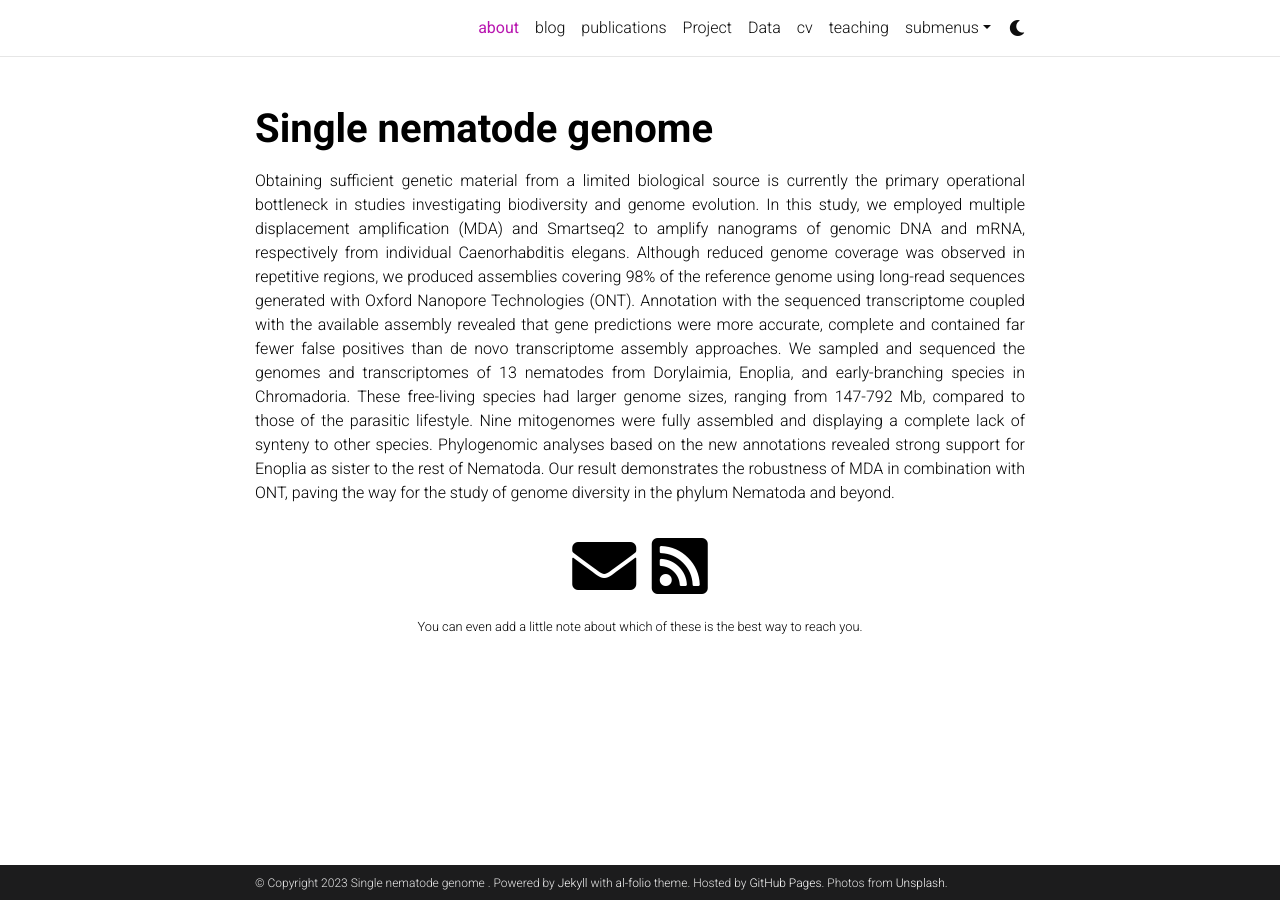
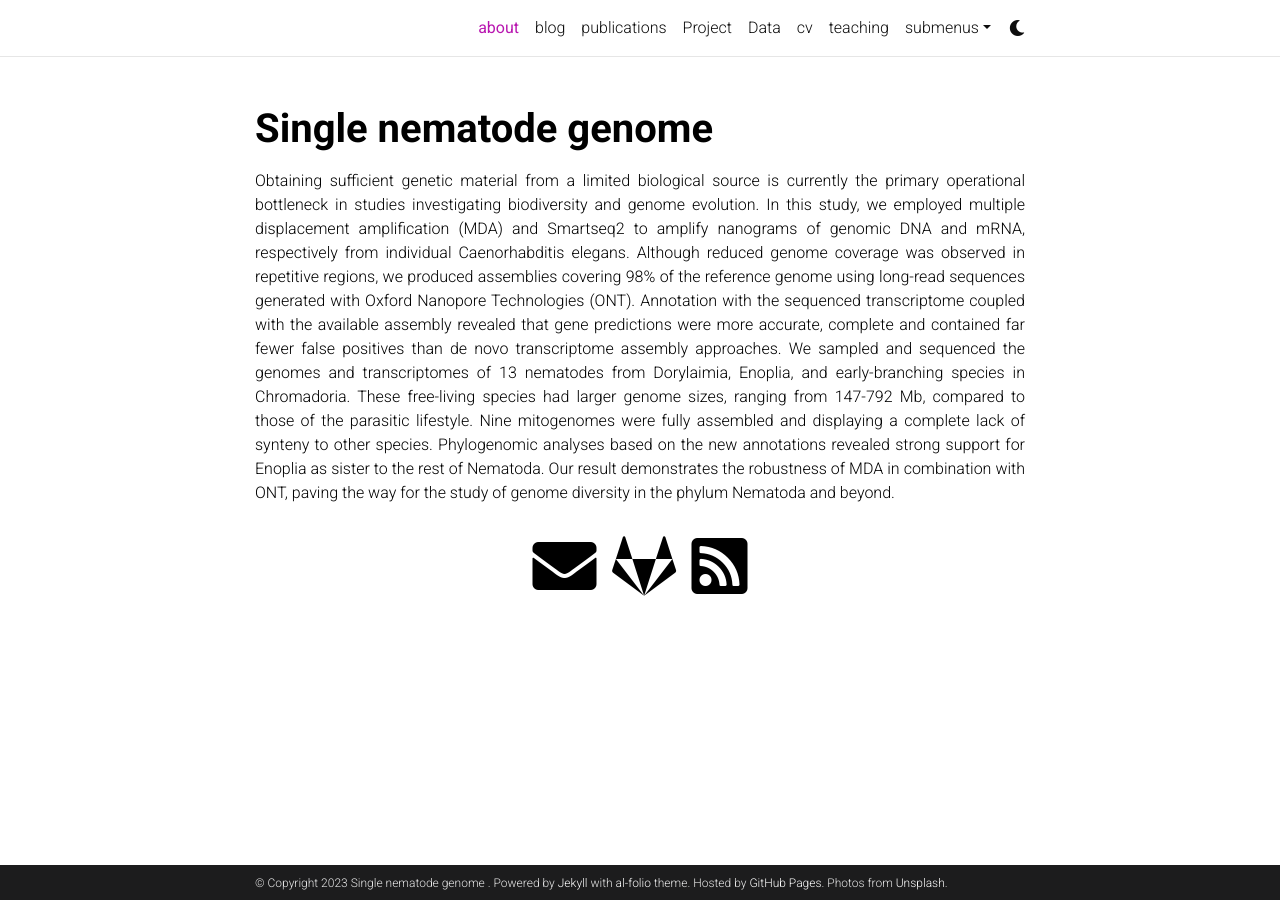
Before and after one commit to YiChienLee1010/Single-nematode-genome, a Jekyll site: the page built from _pages/about.md, in a window 1280 px wide. Built offline with Jekyll 4.4.1, drawn with Linux system fonts in a browser that asks for light colours; comment, search, counter and statistics services are not loaded; a style sheet for code colours, icons or effects is not loaded.

Commit message:
Update _config.yml

```diff
--- a/_config.yml
+++ b/_config.yml
@@ -72,7 +72,7 @@ og_image: # The site-wide (default for all links) Open Graph preview image
 # -----------------------------------------------------------------------------
 
 github_username: # your GitHub user name
-gitlab_username: # your GitLab user name
+gitlab_username: YiChienLee1010 # your GitLab user name
 twitter_username: # your Twitter handle
 mastodon_username: # your mastodon instance+username in the format instance.tld/@username
 linkedin_username: # your LinkedIn user name
@@ -103,8 +103,7 @@ facebook_id: # your facebook id
 youtube_id: # your youtube channel id (youtube.com/@<youtube_id>)
 discord_id: # your discord id (18-digit unique numerical identifier)
 
-contact_note: >
-  You can even add a little note about which of these is the best way to reach you.
+contact_note: #You can even add a little note about which of these is the best way to reach you.
 
 # -----------------------------------------------------------------------------
 # Analytics and search engine verification
```
